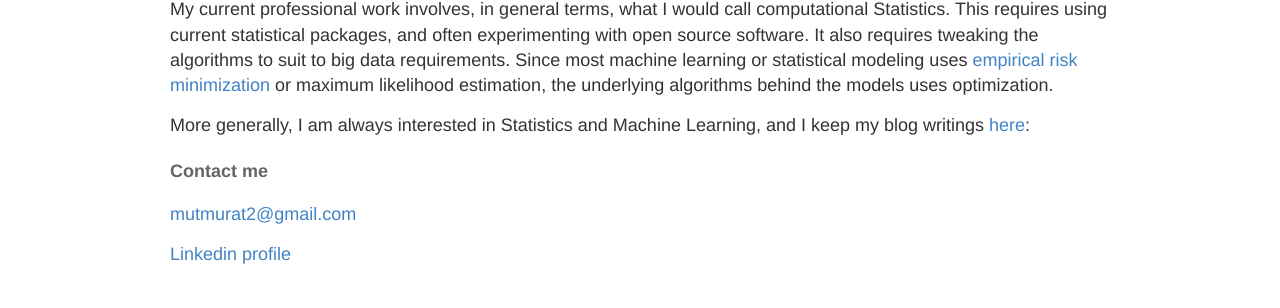
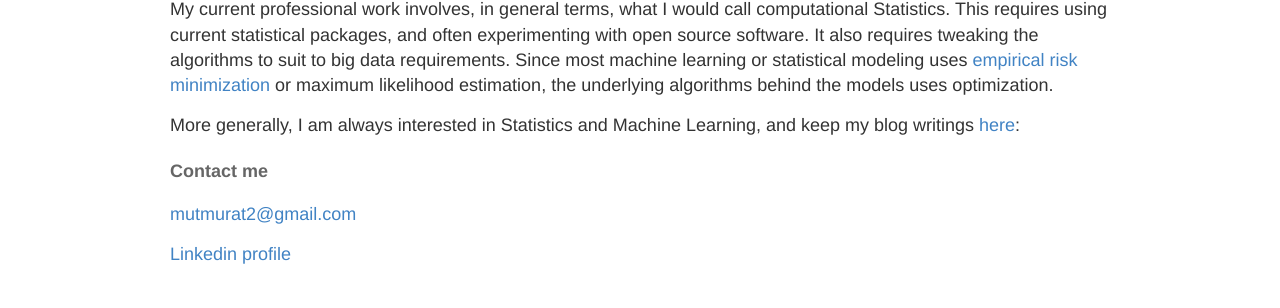
Before and after one commit to muratmut/muratmut.github.io, a Jekyll site: the page index.html, which Jekyll copies as it is, in a window 1280 px wide. Shown: the part 454-762 px from the top of the page. Built offline with Jekyll 4.4.1, drawn with Linux system fonts in a browser that asks for light colours.

```diff
--- a/index.html
+++ b/index.html
@@ -62,7 +62,7 @@ You can learn more about my research <a href="https://muratmut.github.io/researc
 
 <p>My current professional work involves, in general terms, what I would call computational Statistics. This requires using current statistical packages, and often experimenting with open source software. It also requires tweaking the algorithms to suit to big data requirements. Since most machine learning or statistical modeling uses <a href="https://en.wikipedia.org/wiki/Empirical_risk_minimization">empirical risk minimization</a> or maximum likelihood estimation, the underlying algorithms behind the models uses optimization.</p>
 
-<p>More generally, I am always interested in Statistics and Machine Learning, and I keep my blog writings <a href="https://muratmut.github.io/blog/">here</a>:</p>
+<p>More generally, I am always interested in Statistics and Machine Learning, and keep my blog writings <a href="https://muratmut.github.io/blog/">here</a>:</p>
 
 <h4 id="contact-me">Contact me</h4>
 <p><a href="mailto:mutmurat2@gmail.com">mutmurat2@gmail.com</a></p>
```
